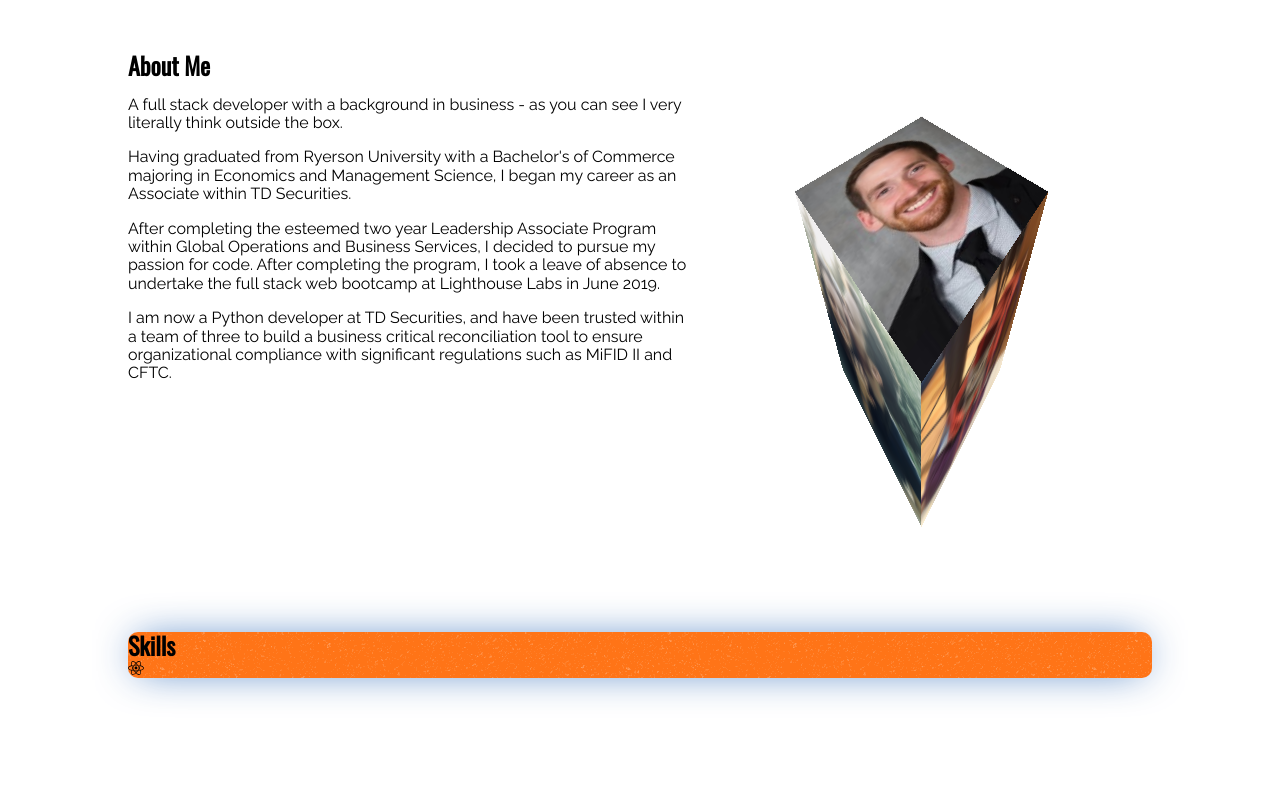
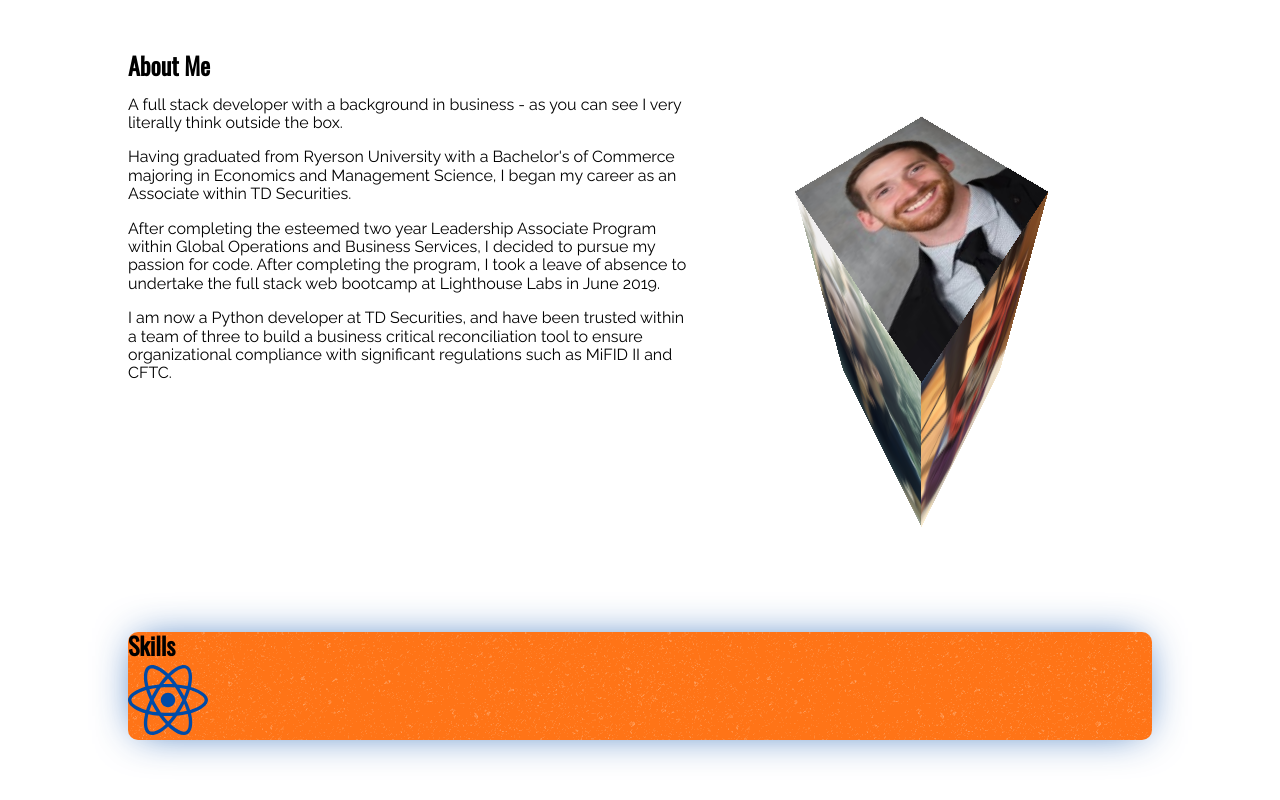
Before and after one commit to kendallrowe/portfolio, a React (Create React App) app: page / in a window 1280 px wide. Shown: the part 828-1628 px from the top of the page. Before the commit the page ends 1586 px from the top, so only its background shows below. Built offline with nearby package versions, Linux system fonts and the light colour scheme.

Commit message:
Set up initial onclick styling for skill badges

```diff
--- a/package.json
+++ b/package.json
@@ -7,6 +7,7 @@
     "@fortawesome/free-brands-svg-icons": "^5.11.2",
     "@fortawesome/free-solid-svg-icons": "^5.11.2",
     "@fortawesome/react-fontawesome": "^0.1.7",
+    "classnames": "^2.2.6",
     "node-sass": "^4.12.0",
     "normalize.css": "^8.0.1",
     "react": "^16.10.1",
--- a/src/components/Skills/Badge.js
+++ b/src/components/Skills/Badge.js
@@ -4,9 +4,17 @@ import { FontAwesomeIcon } from '@fortawesome/react-fontawesome'
 
 import "./Badge.scss";
 
-function Badge({ iconType, onClick }) {
+const classNames = require('classnames');
+
+
+function Badge({ iconType, onClick, selected }) {
+
+  const badgeClasses = classNames("skill-badge", {
+    "skill-badge--selected": selected,
+  });
+
   return (
-    <FontAwesomeIcon icon={iconType} onClick={onClick}/>
+    <FontAwesomeIcon className={badgeClasses} icon={iconType} onClick={onClick}/>
   );
 }
 
--- a/src/components/Skills/Badge.scss
+++ b/src/components/Skills/Badge.scss
@@ -0,0 +1,13 @@
+@import "../../styles/variables.scss";
+
+.skill-badge {
+  font-size: 5rem;
+  color: $secondary-blue;
+
+  transition: 0.3s;
+}
+
+.skill-badge--selected {
+  color: $highlight-maroon !important;
+  font-size: 6rem;
+}
--- a/src/components/Skills/index.js
+++ b/src/components/Skills/index.js
@@ -5,13 +5,13 @@ import { faReact } from '@fortawesome/free-brands-svg-icons'
 import "./index.scss";
 import Badge from "./Badge";
 
-function Skills({ selectSkill }) {
+function Skills({ skills, selectSkill }) {
 
   return (
     <section id="skills" className="wow fadeIn">
       <h2>Skills</h2>
       <div className="skill-badge-container">
-        <Badge iconType={faReact} onClick={e => selectSkill("React")}/>
+        <Badge iconType={faReact} onClick={e => selectSkill("React")} selected={skills.indexOf("React") !== -1}/>
         {/* <Badge iconType={faReact}/> */}
       </div>
     </section>
```
Also changed, not shown: 1 other file (tests, documents, lock files or other folders).
